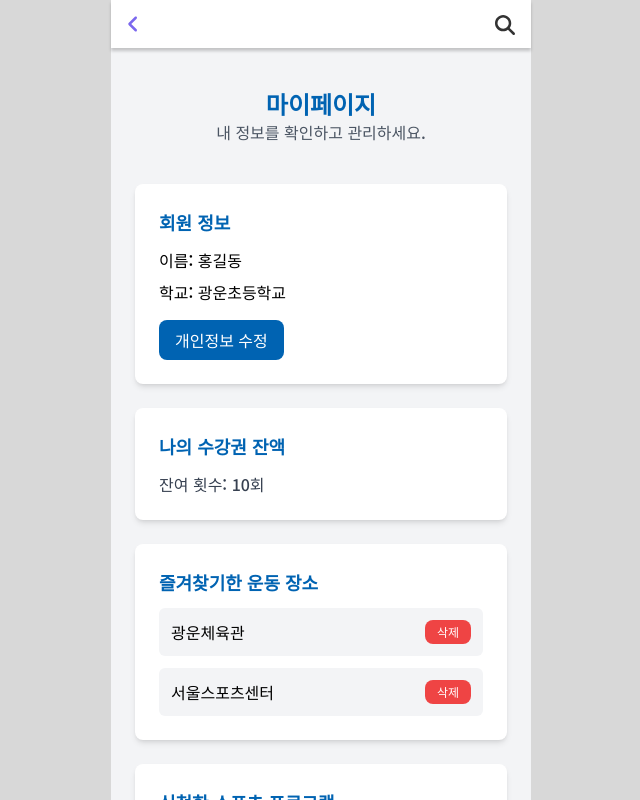
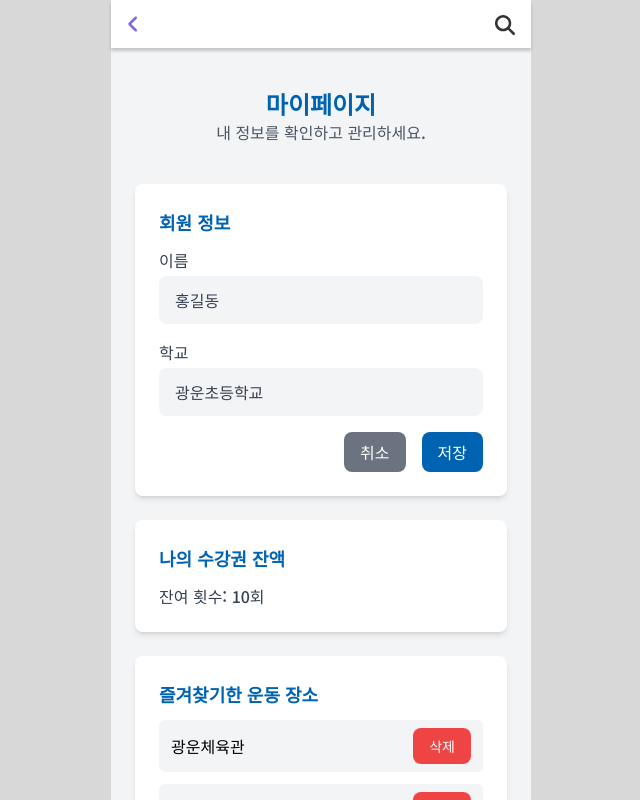
Before and after one commit to SSD117/SSD-Front-End, a React (Create React App) app: page /Mypage in a window 1280 px wide. Both pictures are taken after a click on the button "개인정보 수정". Shown: the top 800 px of the page, without its empty margins (319-959 px from the left). Built offline with nearby package versions, Linux system fonts and the light colour scheme; a web font is replaced by a local one.

Commit message:
마이페이지 수정 완료

```diff
--- a/src/pages/myPage/MyPage.jsx
+++ b/src/pages/myPage/MyPage.jsx
@@ -11,6 +11,34 @@ export default function MyPage() {
     registeredPrograms: ["배드민턴", "축구"],
     recommendedExercises: ["테니스", "농구"],
   });
+
+  const [isEditing, setIsEditing] = useState(false);
+  const [editedInfo, setEditedInfo] = useState({
+    name: userInfo.name,
+    mySchool: userInfo.mySchool,
+  });
+
+  const handleEditToggle = () => {
+    setIsEditing(!isEditing);
+    setEditedInfo({
+      name: userInfo.name,
+      mySchool: userInfo.mySchool,
+    });
+  };
+
+  const handleSaveEdit = () => {
+    setUserInfo((prev) => ({
+      ...prev,
+      name: editedInfo.name,
+      mySchool: editedInfo.mySchool,
+    }));
+    setIsEditing(false);
+  };
+
+  const handleChange = (e) => {
+    const { name, value } = e.target;
+    setEditedInfo((prev) => ({ ...prev, [name]: value }));
+  };
 
   const handleRemoveFavoritePlace = (place) => {
     const confirmDelete = window.confirm(
@@ -56,11 +84,59 @@ export default function MyPage() {
       {/* 회원 정보 */}
       <section className="bg-white rounded-lg shadow-md p-6">
         <h2 className="text-lg font-semibold text-main01 mb-3">회원 정보</h2>
-        <p className="mb-2">이름: {userInfo.name}</p>
-        <p className="mb-4">학교: {userInfo.mySchool}</p>
-        <button className="px-4 py-2 bg-main01 text-white rounded-lg hover:bg-main01-light transition">
-          개인정보 수정
-        </button>
+        {isEditing ? (
+          <div className="space-y-4">
+            <div>
+              <label className="block mb-1 text-md font-medium text-gray-700">
+                이름
+              </label>
+              <input
+                type="text"
+                name="name"
+                value={editedInfo.name}
+                onChange={handleChange}
+                className="w-full px-4 py-3 border border-gray-300 rounded-lg bg-gray-100 text-gray-700 focus:outline-main01"
+              />
+            </div>
+            <div>
+              <label className="block mb-1 text-md font-medium text-gray-700">
+                학교
+              </label>
+              <input
+                type="text"
+                name="mySchool"
+                value={editedInfo.mySchool}
+                onChange={handleChange}
+                className="w-full px-4 py-3 border border-gray-300 rounded-lg bg-gray-100 text-gray-700 focus:outline-main01"
+              />
+            </div>
+            <div className="flex justify-end space-x-4">
+              <button
+                className="px-4 py-2 bg-gray-500 text-white rounded-lg hover:bg-gray-600 transition"
+                onClick={handleEditToggle}
+              >
+                취소
+              </button>
+              <button
+                className="px-4 py-2 bg-main01 text-white rounded-lg hover:bg-main01-light transition"
+                onClick={handleSaveEdit}
+              >
+                저장
+              </button>
+            </div>
+          </div>
+        ) : (
+          <div>
+            <p className="mb-2">이름: {userInfo.name}</p>
+            <p className="mb-4">학교: {userInfo.mySchool}</p>
+            <button
+              className="px-4 py-2 bg-main01 text-white rounded-lg hover:bg-main01-light transition"
+              onClick={handleEditToggle}
+            >
+              개인정보 수정
+            </button>
+          </div>
+        )}
       </section>
 
       {/* 나의 수강권 잔액 */}
@@ -76,11 +152,11 @@ export default function MyPage() {
           {userInfo.favoritePlaces.map((place, index) => (
             <li
               key={index}
-              className="flex justify-between items-center bg-gray-100 p-3 rounded-md"
+              className="flex justify-between items-center bg-gray-100 px-3 py-2 rounded-md"
             >
               <span>{place}</span>
               <button
-                className="px-3 py-1 text-xs bg-red-500 text-white rounded-lg hover:bg-red-600 transition"
+                className="px-4 py-2 text-sm bg-red-500 text-white rounded-lg hover:bg-red-600 transition"
                 onClick={() => handleRemoveFavoritePlace(place)}
               >
                 삭제
@@ -97,11 +173,11 @@ export default function MyPage() {
           {userInfo.registeredPrograms.map((program, index) => (
             <li
               key={index}
-              className="flex justify-between items-center bg-gray-100 p-3 rounded-md"
+              className="flex justify-between items-center bg-gray-100 px-3 py-2  rounded-md"
             >
               <span>{program}</span>
               <button
-                className="px-3 py-1 text-xs bg-red-500 text-white rounded-lg hover:bg-red-600 transition"
+                className="px-4 py-2 text-sm bg-red-500 text-white rounded-lg hover:bg-red-600 transition"
                 onClick={() => handleRemoveProgram(program)}
               >
                 삭제
@@ -113,16 +189,16 @@ export default function MyPage() {
 
       {/* 설문으로 추천 받은 운동 */}
       <section className="bg-white rounded-lg shadow-md p-6">
-        <h2 className="text-lg font-semibold text-main01 mb-3">설문 추천 운동</h2>
+        <h2 className="text-lg font-semibold text-main01 mb-3">AI 추천 운동</h2>
         <ul className="space-y-3">
           {userInfo.recommendedExercises.map((exercise, index) => (
             <li
               key={index}
-              className="flex justify-between items-center bg-gray-100 p-3 rounded-md"
+              className="flex justify-between items-center bg-gray-100 px-3 py-2  rounded-md"
             >
               <span>{exercise}</span>
               <button
-                className="px-3 py-1 text-xs bg-blue-500 text-white rounded-lg hover:bg-blue-600 transition"
+                className="px-4 py-2 text-sm bg-blue-500 text-white rounded-lg hover:bg-blue-600 transition"
                 onClick={() => handleViewPassesForExercise(exercise)}
               >
                 관련 수강권 보기
@@ -132,7 +208,7 @@ export default function MyPage() {
         </ul>
         <div className="mt-4 text-center">
           <button
-            className="px-6 py-2 bg-green-500 text-white rounded-lg hover:bg-green-600 transition"
+            className="w-full py-2 bg-green-500 text-white rounded-lg hover:bg-green-600 transition"
             onClick={handleGoToSurvey}
           >
             설문조사하기
--- a/src/pages/myPage/myPage.css
+++ /dev/null
@@ -1,2 +0,0 @@
-.myPage {
-}
```
